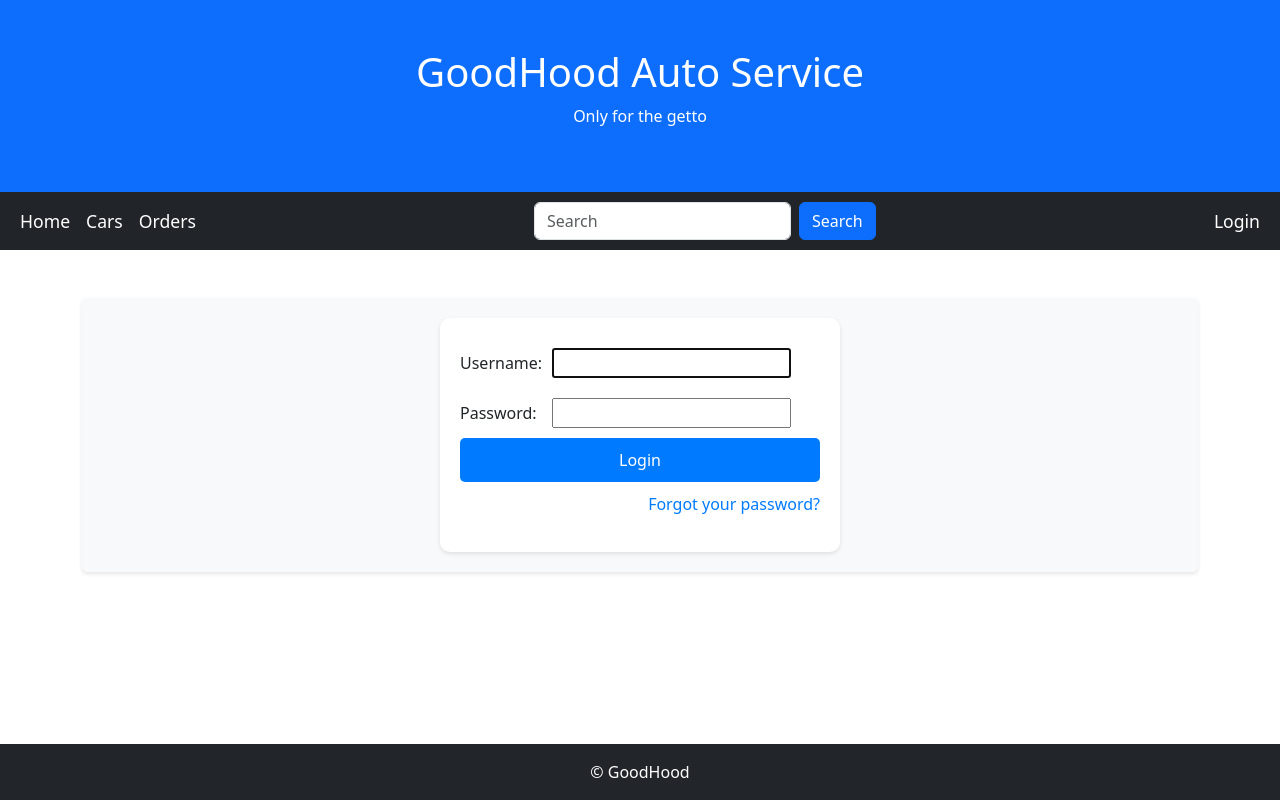
After one commit to Mindaugas66/Servisas, a Django app: page /accounts/login/ in a window 1280 px wide. The commit adds this page. Run offline with Django 5.2, Linux system fonts and the light colour scheme.

Commit message:
added login, logout, password reset, plus smallfixes

```diff
--- a/mysite/servisas/templates/base.html
+++ b/mysite/servisas/templates/base.html
@@ -1,11 +1,13 @@
 <!DOCTYPE html>
 <html lang="en">
 <head>
-  <title>{% block 'title' %}{% endblock %}</title>
+  <title>{% block title %}{% endblock %}</title>
   <meta charset="utf-8">
   <meta name="viewport" content="width=device-width, initial-scale=1">
   <link href="https://cdn.jsdelivr.net/npm/bootstrap@5.3.3/dist/css/bootstrap.min.css" rel="stylesheet">
   <script src="https://cdn.jsdelivr.net/npm/bootstrap@5.3.3/dist/js/bootstrap.bundle.min.js"></script>
+  <meta name="viewport" content="width=device-width, initial-scale=1">
+<link rel="stylesheet" href="https://cdnjs.cloudflare.com/ajax/libs/font-awesome/4.7.0/css/font-awesome.min.css">
   {% load static %}
   <link rel="stylesheet" href="{% static 'css/styles.css' %}">
   <style>
@@ -34,7 +36,6 @@
   <h1>GoodHood Auto Service</h1>
   <p>Only for the getto</p>
 </div>
-
 <nav class="navbar navbar-expand-sm bg-dark navbar-dark">
   <div class="container-fluid">
     <ul class="navbar-nav">
@@ -44,7 +45,7 @@
       <li class="nav-item">
         <a class="nav-link cars" href="/cars">Cars</a>
       </li>
-      <li>
+      <li class="nav-item">
         <a class="nav-link orders" href="/orders">Orders</a>
       </li>
     </ul>
@@ -52,6 +53,24 @@
       <input class="form-control me-2" name="query" type="text" placeholder="Search">
       <button class="btn btn-primary" type="submit">Search</button>
     </form>
+    <ul class="navbar-nav">
+      {% if user.is_authenticated %}
+        <li class="nav-item"><a class="nav-link" href="#">
+          <svg class="bi bi-person" width="1.5em" height="1.5em" viewBox="0 0 16 16" fill="currentColor" xmlns="http://www.w3.org/2000/svg">
+            <path fill-rule="evenodd" d="M13 14s1 0 1-1-1-4-6-4-6 3-6 4 1 1 1 1h10zm-9.995-.944v-.002.002zM3.022 13h9.956a.274.274 0 00.014-.002l.008-.002c-.001-.246-.154-.986-.832-1.664C11.516 10.68 10.289 10 8 10c-2.29 0-3.516.68-4.168 1.332-.678.678-.83 1.418-.832 1.664a1.05 1.05 0 00.022.004zm9.974.056v-.002.002zM8 7a2 2 0 100-4 2 2 0 000 4zm3-2a3 3 0 11-6 0 3 3 0 016 0z" clip-rule="evenodd"/>
+          </svg>
+        {{ user.get_username }}</a></li>
+        <li class="nav-item">
+            <form method="post" action="{% url 'logout' %}">
+                {% csrf_token %}
+              <i class="fa fa-sign-out" style="font-size:24px"></i>
+                <button style="font-size:24px; background-color:#222529; color:white; border:none; padding:5px; border-radius:3px;"><i class="fa fa-sign-out"></i></button>
+            </form>
+        </li>
+      {% else %}
+        <li class="nav-item"><a class="nav-link" href="{% url 'login' %}">Login</a></li>
+      {% endif %}
+    </ul>
   </div>
 </nav>
 
--- /dev/null
+++ b/mysite/servisas/templates/registration/login.html
@@ -0,0 +1,84 @@
+{% extends "base.html" %}
+
+{% block "title" %}Prisijungimas{% endblock %}
+
+{% block 'content' %}
+<style>
+  .login-container {
+    background-color: white;
+    padding: 20px;
+    border-radius: 10px;
+    box-shadow: 0 2px 4px rgba(0, 0, 0, 0.1);
+    max-width: 400px;
+    margin: 0 auto;
+  }
+  .login-container h2 {
+    margin-bottom: 20px;
+    font-size: 24px;
+    color: #333;
+  }
+  .login-container table {
+    width: 100%;
+  }
+  .login-container td {
+    padding: 10px 0;
+  }
+  .login-container input[type="submit"] {
+    width: 100%;
+    padding: 10px;
+    background-color: #007bff;
+    color: white;
+    border: none;
+    border-radius: 5px;
+    cursor: pointer;
+    font-size: 16px;
+  }
+  .login-container input[type="submit"]:hover {
+    background-color: #0056b3;
+  }
+  .login-container a {
+    display: block;
+    text-align: right;
+    margin-top: 10px;
+    color: #007bff;
+    text-decoration: none;
+  }
+  .login-container a:hover {
+    text-decoration: underline;
+  }
+  .error-message {
+    color: red;
+    margin-bottom: 20px;
+  }
+</style>
+
+<div class="login-container">
+  {% if form.errors %}
+    <p class="error-message">Wrong username or password!</p>
+  {% endif %}
+
+  {% if next %}
+    {% if user.is_authenticated %}
+      <p class="error-message">Log in to view this page</p>
+    {% endif %}
+  {% endif %}
+
+  <form method="post" action="{% url 'login' %}">
+    {% csrf_token %}
+    <table>
+      <tr>
+        <td>Username:  </td>
+        <td>{{ form.username }}</td>
+      </tr>
+      <tr>
+        <td>Password: </td>
+        <td>{{ form.password }}</td>
+      </tr>
+    </table>
+    <input type="submit" value="Login" />
+    <input type="hidden" name="next" value="{{ next }}" />
+  </form>
+
+  <p><a href="{% url 'password_reset' %}">Forgot your password?</a></p>
+</div>
+{% endblock %}
--- /dev/null
+++ b/mysite/servisas/templates/registration/password_reset_email.html
@@ -0,0 +1,4 @@
+Hello,
+
+Someone requested a link to change your password, if it was you please follow the link bellow:
+{{ protocol}}://{{ domain }}{% url 'password_reset_confirm' uidb64=uid token=token %}
--- a/mysite/servisas/urls.py
+++ b/mysite/servisas/urls.py
@@ -1,4 +1,4 @@
-from django.urls import path
+from django.urls import path, include
 from . import views
 from django.conf.urls.static import static
 from django.conf import settings
@@ -9,5 +9,7 @@ urlpatterns = [
     path('cars/<int:car_model>', views.car_model_view, name="CarModel"),
     path('orders/', views.OrdersAndOrderRows, name="Orders"),
     path('search/', views.search, name='search'),
+    path('accounts/', include('django.contrib.auth.urls')
+    )
 ] + (static(settings.STATIC_URL, document_root=settings.STATIC_ROOT) +
     static(settings.MEDIA_URL, document_root=settings.MEDIA_ROOT))
```
Also changed, not shown: mysite/mysite/settings.py (+9 -1 lines), mysite/servisas/templates/registration/logged_out.html (added, +8 -0 lines), mysite/servisas/templates/registration/password_reset_confirm.html (added, +53 -0 lines), mysite/servisas/templates/registration/password_reset_done.html (added, +22 -0 lines), mysite/servisas/templates/registration/password_reset_form.html (added, +37 -0 lines). Lines whose indentation alone changed are shown as unchanged.
